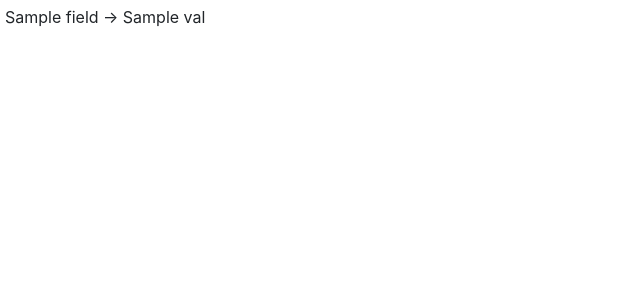
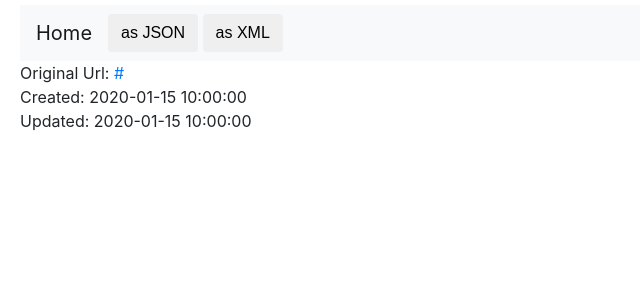
Before and after one commit to dag-hammarskjold-library/undl_proxy, a Flask app: template templates/search_metadata.html in a window 1280 px wide. Shown: the top 300 px of the page, without its empty margins (0-640 px from the left). Run offline with Flask 2, Linux system fonts and the light colour scheme; the template is opened without the code that fills it: most values are stand-ins (such as "Sample title", 1, 10 or a date in 2020); parts of the project's set-up code (start-up, migrations or seed data) failed here and were passed over; some libraries are stand-ins or nearby versions.

Commit message:
clean up result page a bit, lookup by rec id working

```diff
--- a/app.py
+++ b/app.py
@@ -41,10 +41,16 @@ def index():
         raw_query = request.form.get('undl-query', None)
         num_records = request.form.get('num-records', None)
         display_fields = request.form.getlist('display-fields', None)
+        records = 10  # set a default
         if not raw_query:
             return "Please supply a URL"
         if not display_fields:
-            return "Please choose at least one report field"
+            display_fields = [
+                'agenda', 'author',
+                'authority_authors', 'document_symbol', 'imprint', 'notes',
+                'publisher', 'pubdate', 'pubyear', 'related_documents',
+                'subjects', 'summary', 'title', 'voting_record'
+            ]
         query = ''
         records = num_records
         metadata = []
@@ -88,7 +94,7 @@ def index():
             context={
                 "search_metadata_id": search_md.id,
                 "result": metadata,
-                "query": query}
+                "query": raw_query}
         )
 
     elif request.method == 'GET':
@@ -98,7 +104,7 @@ def index():
             if sm:
                 return render_template("search_metadata.html", context={"obj": sm.to_dict()})
             else:
-                return render_template('index.html')
+                abort(404)
         else:
             return render_template('index.html')
 
--- a/static/css/style.css
+++ b/static/css/style.css
@@ -122,6 +122,7 @@ img {
 .container {
     width:100%;
     border:1px solid #d3d3d3;
+    padding : 5px;
 }
 .container div {
     width:100%;
--- a/templates/search_metadata.html
+++ b/templates/search_metadata.html
@@ -1,10 +1,30 @@
 {% extends 'base.html' %}
 
 {% block content %}
+
+<div class="container-fluid">
+    <nav class="navbar navbar-expand-lg navbar-light bg-light">
+        <a class="navbar-brand" href="/">Home</a>
+        <ul class="navbar-nav mr-auto">
+            <li class="nav-item">
+                <button class="btn btn-small" id='results-json'>as JSON</button>
+            </li>
+            &nbsp;
+            <li class="nav-item">
+                <button class="btn btn-small" id='results-xml'>as XML</button>
+            </li>
+        </ul>
+    </nav>
+    <!-- <class="container"> -->
+    <div class="header">
+        <span>Original Url: <a href={{context.obj.url}} target="#">{{context.obj.url}}</a></span><br/>
+        <span>Created: {{context.obj.created}}</span><br/>
+        <span>Updated: {{context.obj.updated}}</span>
+    </div>
+</div>
+
 <div>
-{% for field, val in context.obj.items() %}
-<p>{{ field }} -> {{ val }} </p>
-{% endfor %}
+    <div style="display: none;" id="search-metadata-id">{{ context.obj.id }}</div>
+</div>
 
-</div>
 {% endblock %}
```
Also changed, not shown: templates/index.html (+2 -5 lines).
